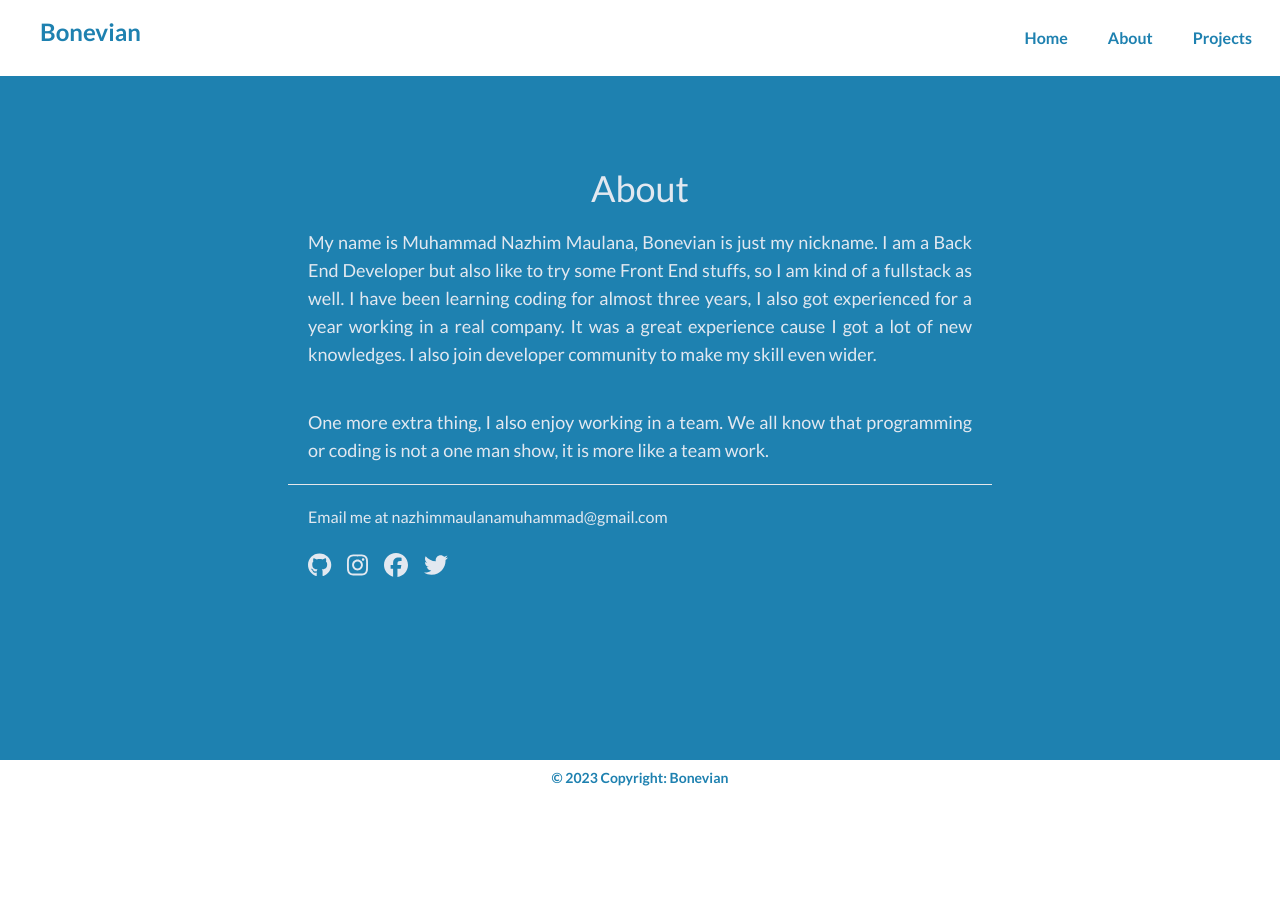
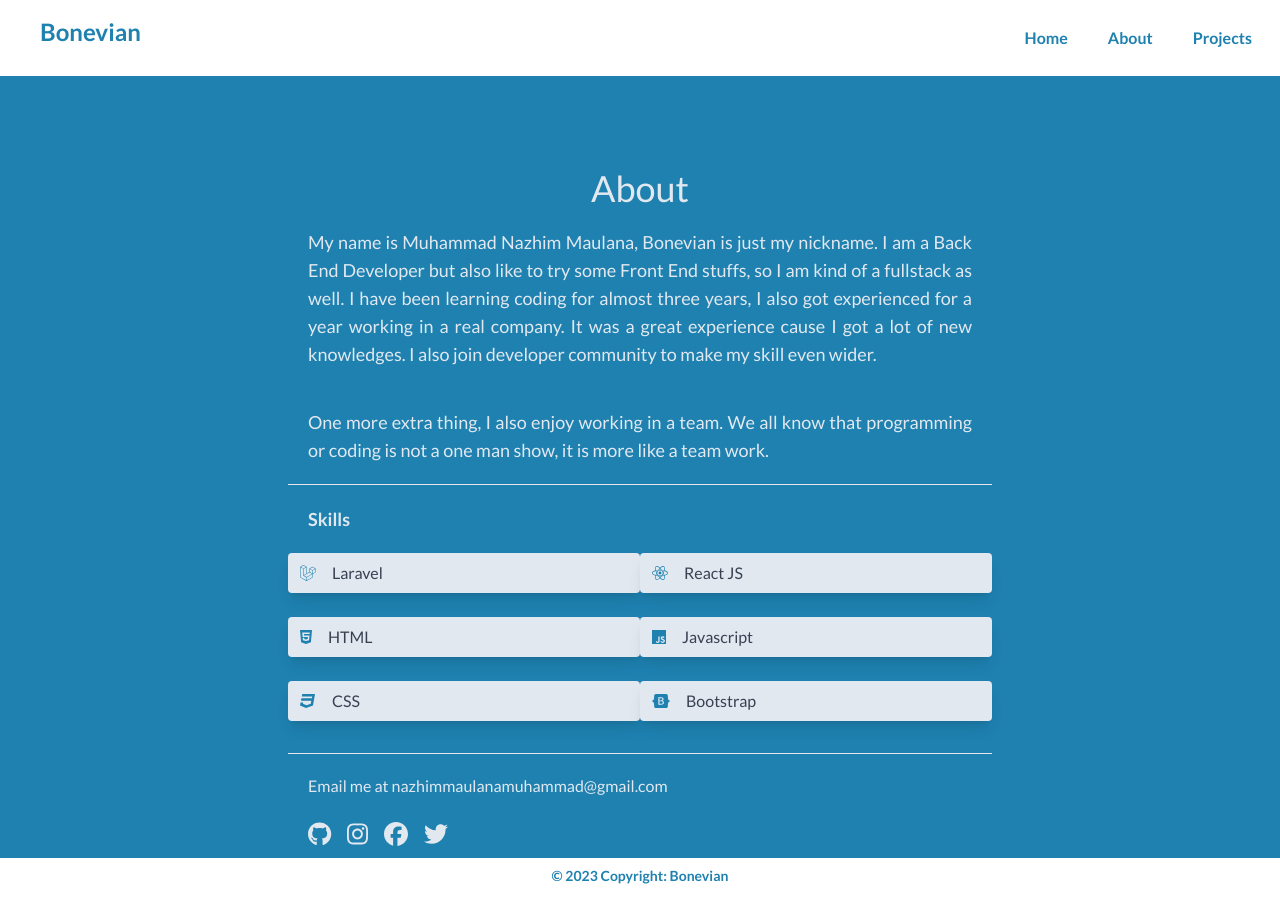
Before and after one commit to MuhammadNazhimMaulana/bonevian-portofolio, a React (Create React App) app: page /about in a window 1280 px wide. Before the commit the page ends 800 px from the top, so only its background shows below. Built offline with nearby package versions, Linux system fonts and the light colour scheme.

Commit message:
Adding Skill Set

```diff
--- /dev/null
+++ b/src/components/Card/SkillCard.js
@@ -0,0 +1,14 @@
+const SkillCard = ({name, desc}) => {
+    return (
+        <div className="max-w-sm rounded overflow-hidden shadow-lg bg-slate-200 mb-6">
+            <div className="px-3 py-2 flex">
+                <div className="text-primary mr-4">{name}</div>
+                <p className="text-gray-700 text-base text-justify">
+                    {desc}
+                </p>
+            </div>
+        </div>
+    );
+}
+
+export default SkillCard;
--- a/src/pages/About.js
+++ b/src/pages/About.js
@@ -1,7 +1,8 @@
 import MailButton from '../components/Button/MailButton';
+import SkillCard from '../components/Card/SkillCard';
 import { Link } from 'react-router-dom';
 import { FontAwesomeIcon } from '@fortawesome/react-fontawesome'
-import { faFacebook, faGithub, faInstagram, faTwitter } from '@fortawesome/free-brands-svg-icons'
+import { faFacebook, faGithub, faInstagram, faTwitter, faReact, faHtml5, faCss3, faLaravel, faJs, faBootstrap } from '@fortawesome/free-brands-svg-icons'
 
 const About = () => {
     return (
@@ -10,6 +11,21 @@ const About = () => {
             <div className="lg:px-72">
                 <p className="text-justify p-5 text-sm md:text-lg">My name is Muhammad Nazhim Maulana, Bonevian is just my nickname. I am a Back End Developer but also like to try some Front End stuffs, so I am kind of a fullstack as well. I have been learning coding for almost three years, I also got experienced for a year working in a real company. It was a great experience cause I got a lot of new knowledges. I also join developer community to make my skill even wider.</p>
                 <p className="text-justify p-5 text-sm md:text-lg">One more extra thing, I also enjoy working in a team. We all know that programming or coding is not a one man show, it is more like a team work.</p>
+            </div>
+
+            <div className="lg:px-72 px-4">
+                <hr />
+                <div className="mb-2">
+                    <p className="p-5 text-md font-bold text-lg">Skills</p>
+                    <div className="md:grid md:grid-cols-2">
+                        <SkillCard name={<FontAwesomeIcon icon={faLaravel} />} desc="Laravel"></SkillCard>
+                        <SkillCard name={<FontAwesomeIcon icon={faReact} />} desc="React JS"></SkillCard>
+                        <SkillCard name={<FontAwesomeIcon icon={faHtml5} />} desc="HTML"></SkillCard>
+                        <SkillCard name={<FontAwesomeIcon icon={faJs} />} desc="Javascript"></SkillCard>
+                        <SkillCard name={<FontAwesomeIcon icon={faCss3} />} desc="CSS"></SkillCard>
+                        <SkillCard name={<FontAwesomeIcon icon={faBootstrap} />} desc="Bootstrap"></SkillCard>
+                    </div>
+                </div>
             </div>
 
             <div className="lg:px-72 px-4">
--- a/src/pages/Projects.js
+++ b/src/pages/Projects.js
@@ -2,7 +2,7 @@ import ProjectCard from '../components/Card/ProjectCard';
 
 const Projects = () => {
     return (
-        <div className="mb-auto mt-4 md:mt-20 mx-auto text-slate-200">
+        <div className="mb-auto mt-4 md:mt-20 mx-auto text-slate-200 px-3">
             <h1 className="text-center text-xl md:text-4xl mt-3">Projects</h1>
             <div className="lg:px-72">
                 <p className="text-justify px-1 my-4 text-sm md:text-lg">Here are some projects that I have done</p>
```
